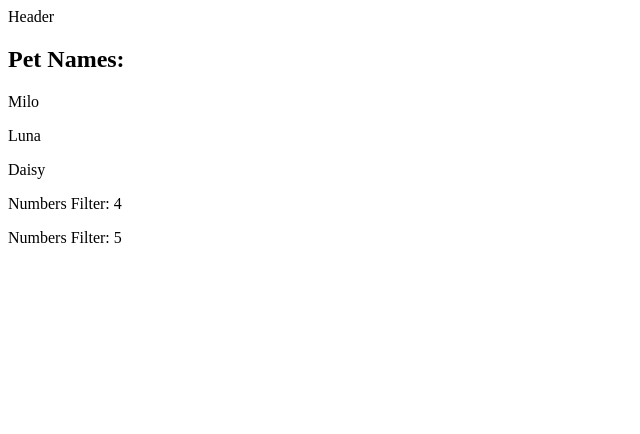
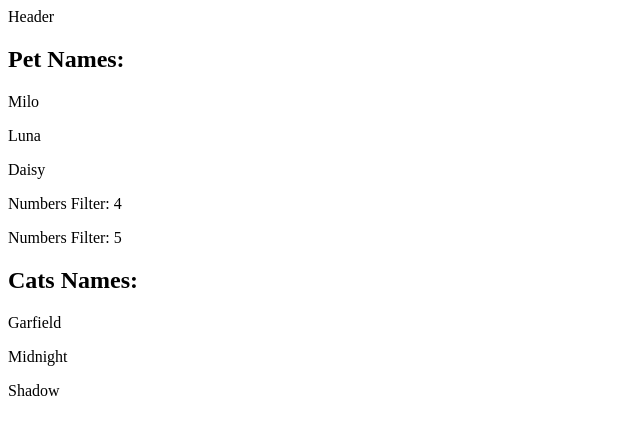
Before and after one commit to Lubeth2026/lvl3-w3-day2, a React (Vite) app: page / in a window 1280 px wide. Shown: the top 434 px of the page, without its empty margins (0-640 px from the left). Built offline with nearby package versions, Linux system fonts and the light colour scheme.

Commit message:
Add Filter cats array demo

```diff
--- /dev/null
+++ b/src/components/Cats.jsx
@@ -0,0 +1,22 @@
+import React from "react";
+//Filter for the cats array//
+//Filter creates a new array//
+//Filter CALLBACK function is what actually returns the true or false (boolean)//
+
+export default function Cats() {
+  const name = "Garfield";
+  const catNames = [name, "Midnight", "Shadow", "Lennox"];
+ //Filter cats array//
+  const filteredData = catNames.filter((catName)=> !catName.startsWith("L"));
+//MAP cats array//
+  const namesJSX = filteredData.map(catName => <p key={catName}>{catName}</p>);
+
+  return (
+    <>
+      <div>
+        <h2>Cats Names:</h2>
+        {namesJSX}
+      </div>
+    </>
+  );
+}
--- a/src/components/Numbers.jsx
+++ b/src/components/Numbers.jsx
@@ -1,17 +1,19 @@
 
-//Filter for the numbersFilter array//
+//Filter for the numbers array//
 //Filter a new array//
 //Filter CALLBACK function is what actually returns the true or false (boolean)//
 
 export default function Numbers(){
+//Filter numbers array//
     const numbers = [1,2,3,4,5];
     const bigNumbers = numbers.filter((number)=> number>3);
-
+//MAP numbers array//
     const jsxNumbers = bigNumbers.map((number)=> (
         <div key={number}>
         <p>Numbers Filter: <span>{number}</span></p>
         </div>
     ))
+    {console.log(jsxNumbers)};
 
     return(
         <>
--- a/src/components/Primary.jsx
+++ b/src/components/Primary.jsx
@@ -1,5 +1,6 @@
 import React from "react";
 import Numbers from "./Numbers";
+import Cats from "./Cats";
 
 //How arrays actually work//
 //MAP for the pet array//
@@ -17,6 +18,7 @@ export default function Primary() {
         <h2>Pet Names:</h2>
         {jsxNames}
         <Numbers/>
+        <Cats/>
       </div>
     </>
   );
```
